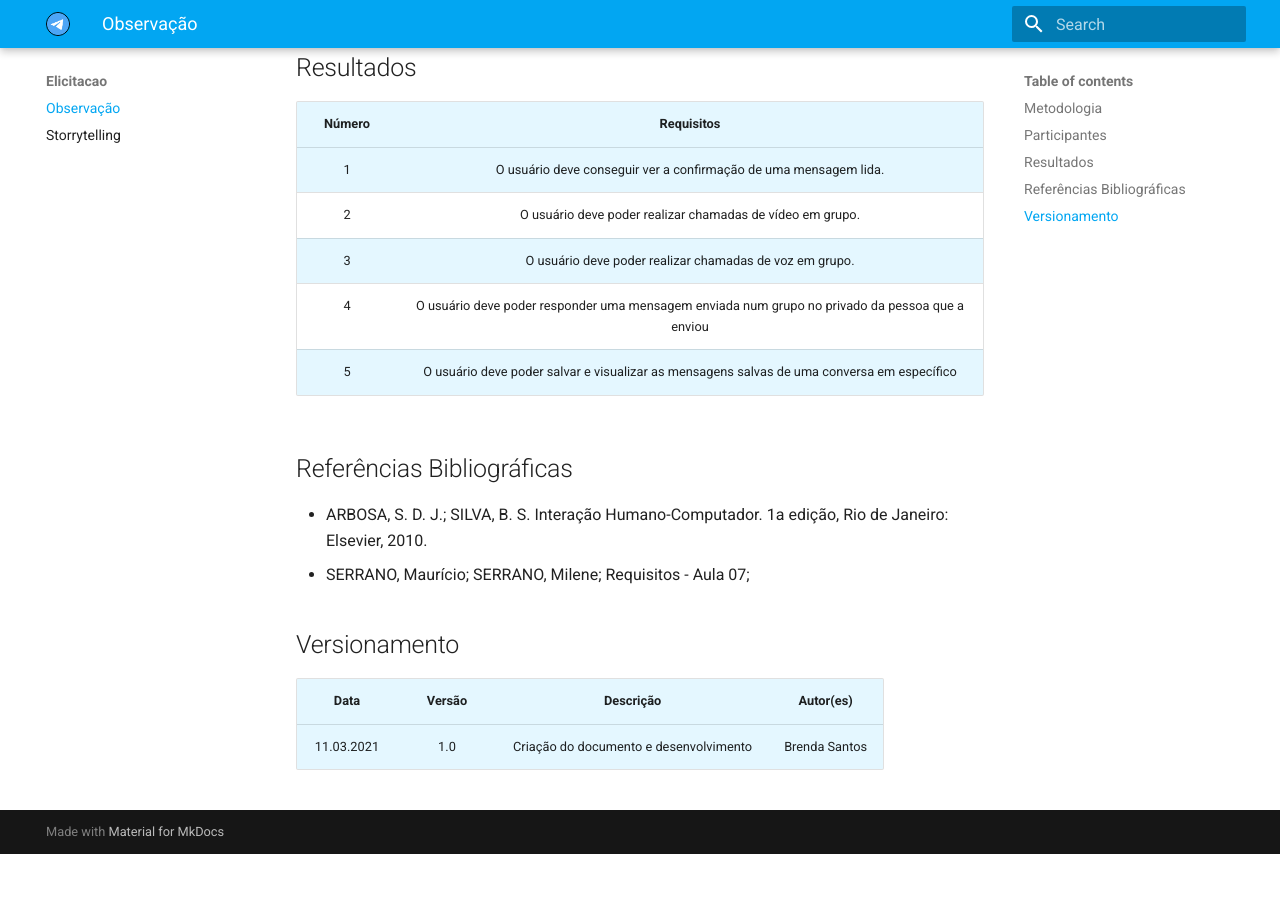
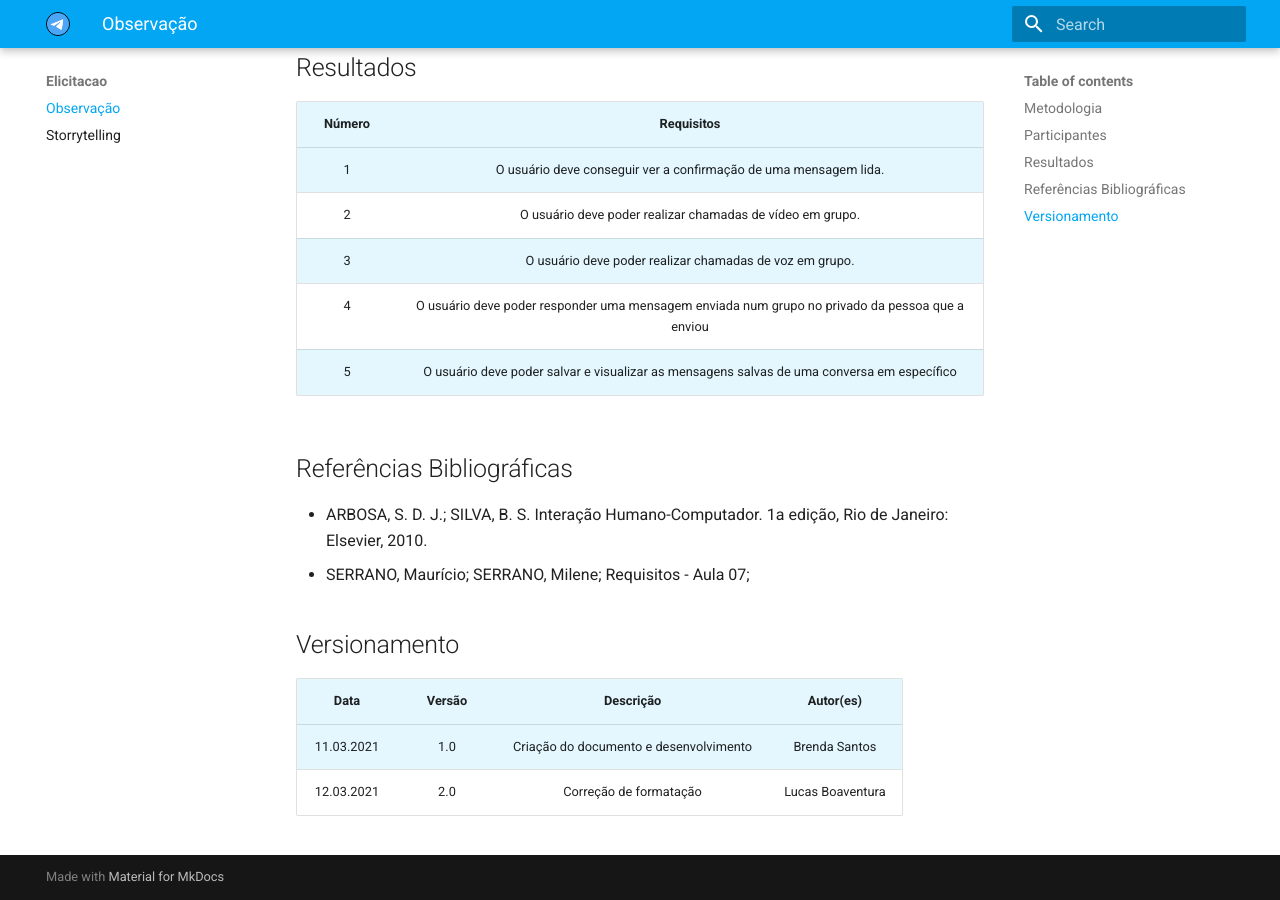
Before and after one commit to Requisitos-de-Software/2020.2-Telegram, an MkDocs documentation site: the page built from docs/elicitacao/observacao.md, in a window 1280 px wide and 900 px high, scrolled down 1055 px. Built offline with MkDocs 1.6.1 and Material for MkDocs 9.7.7, drawn with Linux system fonts in a browser that asks for light colours; before the commit the page ends 1909 px from its top, so only the background shows below that.

Commit message:
Adiciona formatação de parágrafos no documento

```diff
--- a/docs/elicitacao/observacao.md
+++ b/docs/elicitacao/observacao.md
@@ -1,11 +1,13 @@
 # Observação
 
 ## Metodologia
-A técnica de elicitação de requisitos através da observação consiste, de forma resumida, na realização de uma ou mais sessões de observação do sistema ou do ambiente em que o sistema será empregado. Na disciplina são abordadas duas principais técnicas que utilizam a observação como principio: Etnografia e observação participativa. A etnografia acontece através da participação direta de um observador no dia a dia do ambiente para onde o sistema é projetado, visando observar aspectos sociais e organizacionais que auxiliem na construção dos requisitos; a observação que ocorre nesse método exige que o voluntário não interfira no funcionamento da dinâmica do ambiente, proporcionando uma visão geral e , em grande parte, imparcial das necessidades dos possíveis usuários. Já na observação participativa, o processo de observação ocorre de forma direta por um engenheiro de software. A prática exige que o profissional se coloque no lugar de um usuário e analise quais as posssíveis necessidades que podem surgir com a utilização do sistema, não acontecendo contato com os usuários reais a quem o software será destinado.
 
-Das duas técnicas, apenas a observação participativa se tornou viável para a aplicação na disciplina, portanto o relato exibido neste documento refere-se especificamente à sua prática. O experimento foi executado com a utilização da aplicação pelos membros participantes durante um longo período(pois os membros já utilizavam o app) e da reflexão sobre quais necessidades foram observadas e poderiam se tornar requisitos partindo da listagem de **funcionalidades ainda não existentes**.
+<p>&emsp; A técnica de elicitação de requisitos através da observação consiste, de forma resumida, na realização de uma ou mais sessões de observação do sistema ou do ambiente em que o sistema será empregado. Na disciplina são abordadas duas principais técnicas que utilizam a observação como principio: Etnografia e observação participativa. A etnografia acontece através da participação direta de um observador no dia a dia do ambiente para onde o sistema é projetado, visando observar aspectos sociais e organizacionais que auxiliem na construção dos requisitos; a observação que ocorre nesse método exige que o voluntário não interfira no funcionamento da dinâmica do ambiente, proporcionando uma visão geral e , em grande parte, imparcial das necessidades dos possíveis usuários. Já na observação participativa, o processo de observação ocorre de forma direta por um engenheiro de software. A prática exige que o profissional se coloque no lugar de um usuário e analise quais as posssíveis necessidades que podem surgir com a utilização do sistema, não acontecendo contato com os usuários reais a quem o software será destinado.</p>
+
+<p>&emsp; Das duas técnicas, apenas a observação participativa se tornou viável para a aplicação na disciplina, portanto o relato exibido neste documento refere-se especificamente à sua prática. O experimento foi executado com a utilização da aplicação pelos membros participantes durante um longo período(pois os membros já utilizavam o app) e da reflexão sobre quais necessidades foram observadas e poderiam se tornar requisitos partindo da listagem de <strong>funcionalidades ainda não existentes</strong>.</p>
 
 ## Participantes
+
 - Brenda
 - Hérick Portugues
 - Ítalo Alves
@@ -15,20 +17,22 @@
 
 ## Resultados
 
-| Número |                                        Requisitos                                         |
-| :----: | :---------------------------------------------------------------------------------------: |
-|   1    |             O usuário deve conseguir ver a confirmação de uma mensagem lida.              |
-|   2    |                 O usuário deve poder realizar chamadas de vídeo em grupo.                 |
-|   3    |                O usuário deve poder realizar chamadas de voz em grupo.                    |
-|   4    | O usuário deve poder responder uma mensagem enviada num grupo no privado da pessoa que a enviou                    |
-|   5    |O usuário deve poder salvar e visualizar as mensagens salvas de uma conversa em específico                |
-
+| Número |                                           Requisitos                                            |
+| :----: | :---------------------------------------------------------------------------------------------: |
+|   1    |                O usuário deve conseguir ver a confirmação de uma mensagem lida.                 |
+|   2    |                    O usuário deve poder realizar chamadas de vídeo em grupo.                    |
+|   3    |                     O usuário deve poder realizar chamadas de voz em grupo.                     |
+|   4    | O usuário deve poder responder uma mensagem enviada num grupo no privado da pessoa que a enviou |
+|   5    |   O usuário deve poder salvar e visualizar as mensagens salvas de uma conversa em específico    |
 
 ## Referências Bibliográficas
+
 - ARBOSA, S. D. J.; SILVA, B. S. Interação Humano-Computador. 1a edição, Rio de Janeiro: Elsevier, 2010.
 - SERRANO, Maurício; SERRANO, Milene; Requisitos - Aula 07;
 
 ## Versionamento
-|   Data   | Versão |                 Descrição                   |            Autor(es)           |
-| :------: | :----: |    :-----------------------------------:    | :----------------------------: |
-|11.03.2021|   1.0  |  Criação do documento e desenvolvimento     |        Brenda Santos           |
+
+|    Data    | Versão |               Descrição                |    Autor(es)     |
+| :--------: | :----: | :------------------------------------: | :--------------: |
+| 11.03.2021 |  1.0   | Criação do documento e desenvolvimento |  Brenda Santos   |
+| 12.03.2021 |  2.0   |         Correção de formatação         | Lucas Boaventura |
```
